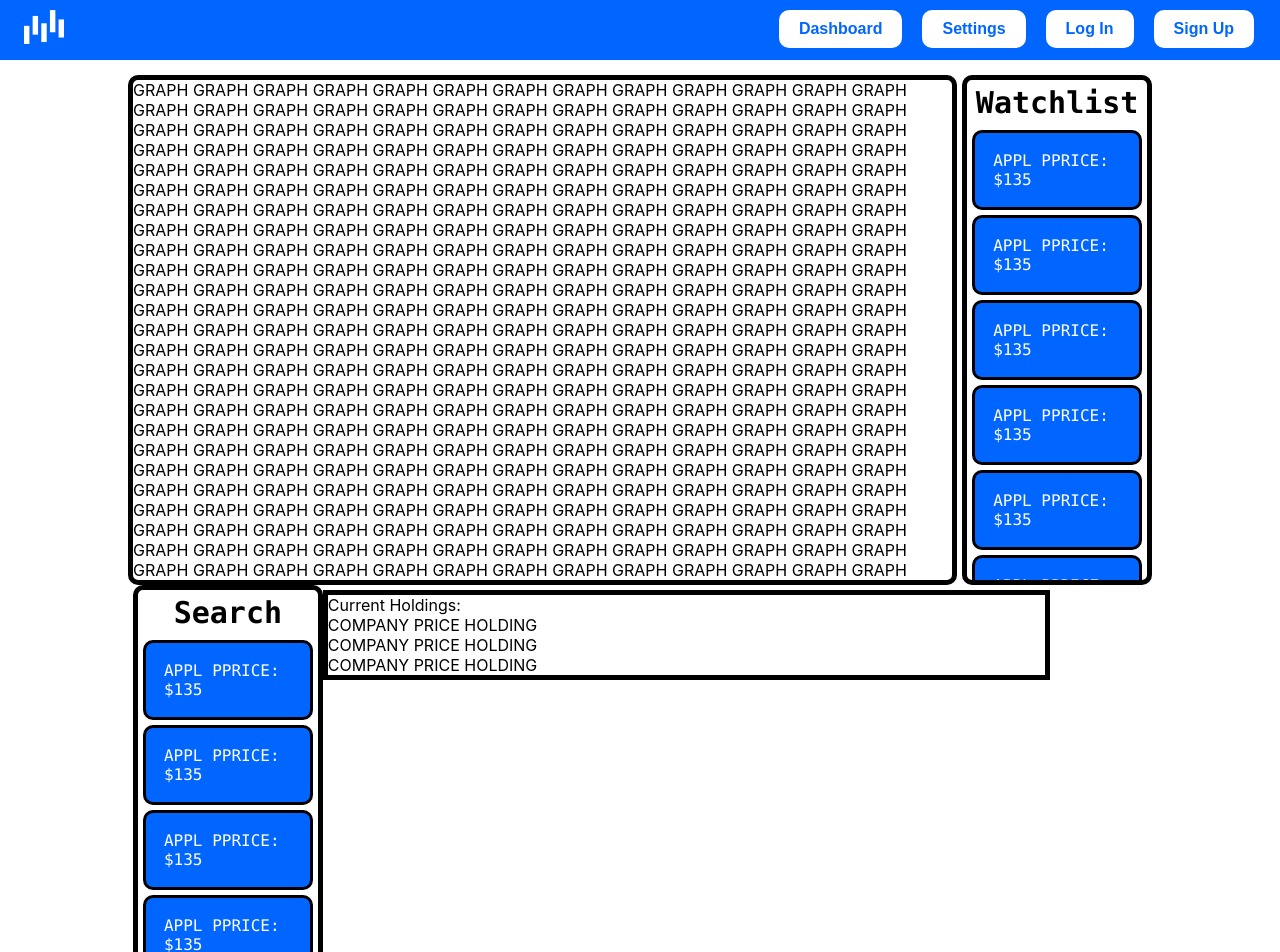
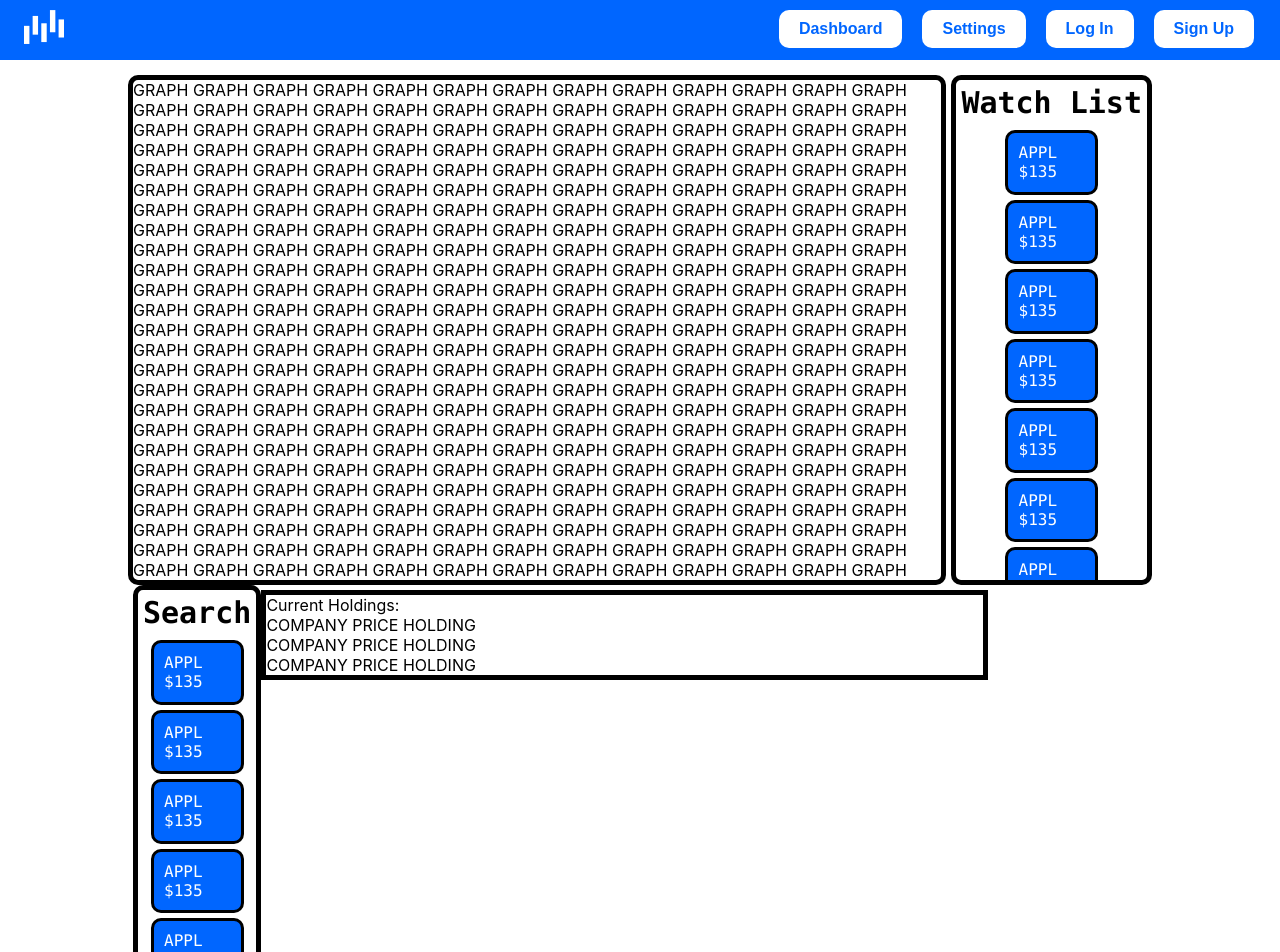
Before and after one commit to mobrien13/paper-trader, a React (Create React App) app in the folder paper-trader/: page /dashboard in a window 1280 px wide. Shown: the top 952 px of the page. Built offline with nearby package versions, Linux system fonts and the light colour scheme.

Commit message:
Added Scroll list as Component

```diff
--- a/paper-trader/src/Components/Pages/Dashboard.css
+++ b/paper-trader/src/Components/Pages/Dashboard.css
@@ -13,6 +13,7 @@
 .graph-box{
     width: 70%;
     max-height: 500px;
+    min-height: 500px;
     height: 50%;
     float:left;
     overflow: hidden;
@@ -27,44 +28,7 @@
 
 }
 
-.scroll-list{
-    display:flex;
-    flex-direction: column;
-    overflow: scroll;
-    float:left;
-    align-items: center;
 
-    margin-left: 5px;
-    max-height: 500px;
-    max-width: 200px;
-    height: 50%;
-
-    border-width: 5px;
-    border-style: solid;
-    border-color: black;
-    border-radius: 10px;
-}
-
-.list-body{
-    text-align: left;
-    border-width: 3px;
-    border-style: solid;
-    border-color: black;
-    border-radius: 10px;
-    padding: 10%;
-    margin: 5px;
-    font-family: source-code-pro, Menlo, Monaco, Consolas, 'Courier New',monospace;
-    color: var(--text-color);
-    background-color: var(--bc);
-}
-
-.list-title{
-    font-family: source-code-pro, Menlo, Monaco, Consolas, 'Courier New',monospace;
-    text-align: center;
-    font-size: 30px;
-    padding: 5px;
-    font-weight: bold;
-}
 
 .holdings{
     height: 25% ;
--- a/paper-trader/src/Components/Pages/Dashboard.js
+++ b/paper-trader/src/Components/Pages/Dashboard.js
@@ -1,6 +1,10 @@
 import React from 'react';
+import ScrollList from '../ScrollList/ScrollList';
 import './Dashboard.css';
 import './Pages.css';
+
+
+
 
 function Dashboard() {
     return (
@@ -56,65 +60,15 @@ function Dashboard() {
               GRAPH  GRAPH GRAPH GRAPH GRAPH GRAPH GRAPH GRAPH GRAPH GRAPH
               GRAPH  GRAPH GRAPH GRAPH GRAPH GRAPH GRAPH GRAPH GRAPH GRAPH
               GRAPH  GRAPH GRAPH GRAPH GRAPH GRAPH GRAPH GRAPH GRAPH GRAPH
-              GRAPH GRAPH GRAPH GRAPH GRAPH GRAPH GRAPH GRAPH GRAPH GRAPH
-              GRAPH  GRAPH GRAPH GRAPH GRAPH GRAPH GRAPH GRAPH GRAPH GRAPH
-              GRAPH  GRAPH GRAPH GRAPH GRAPH GRAPH GRAPH GRAPH GRAPH GRAPH
-              GRAPH  GRAPH GRAPH GRAPH GRAPH GRAPH GRAPH GRAPH GRAPH GRAPH
-              GRAPH  GRAPH GRAPH GRAPH GRAPH GRAPH GRAPH GRAPH GRAPH GRAPH
-              GRAPH  GRAPH GRAPH GRAPH GRAPH GRAPH GRAPH GRAPH GRAPH GRAPH
-              GRAPH  GRAPH GRAPH GRAPH GRAPH GRAPH GRAPH GRAPH GRAPH GRAPH
-              GRAPH  GRAPH GRAPH GRAPH GRAPH GRAPH GRAPH GRAPH GRAPH GRAPH
-              GRAPH  GRAPH GRAPH GRAPH GRAPH GRAPH GRAPH GRAPH GRAPH GRAPH
-              GRAPH  GRAPH GRAPH GRAPH GRAPH GRAPH GRAPH GRAPH GRAPH GRAPH
-              GRAPH  GRAPH GRAPH GRAPH GRAPH GRAPH GRAPH GRAPH GRAPH GRAPH
-              GRAPH  GRAPH GRAPH GRAPH GRAPH GRAPH GRAPH GRAPH GRAPH GRAPH
-              GRAPH GRAPH GRAPH GRAPH GRAPH GRAPH GRAPH GRAPH GRAPH GRAPH
-              GRAPH  GRAPH GRAPH GRAPH GRAPH GRAPH GRAPH GRAPH GRAPH GRAPH
-              GRAPH  GRAPH GRAPH GRAPH GRAPH GRAPH GRAPH GRAPH GRAPH GRAPH
-              GRAPH  GRAPH GRAPH GRAPH GRAPH GRAPH GRAPH GRAPH GRAPH GRAPH
-              GRAPH  GRAPH GRAPH GRAPH GRAPH GRAPH GRAPH GRAPH GRAPH GRAPH
-              GRAPH  GRAPH GRAPH GRAPH GRAPH GRAPH GRAPH GRAPH GRAPH GRAPH
-              GRAPH GRAPH GRAPH GRAPH GRAPH GRAPH GRAPH GRAPH GRAPH GRAPH
-              GRAPH  GRAPH GRAPH GRAPH GRAPH GRAPH GRAPH GRAPH GRAPH GRAPH
-              GRAPH  GRAPH GRAPH GRAPH GRAPH GRAPH GRAPH GRAPH GRAPH GRAPH
-              GRAPH  GRAPH GRAPH GRAPH GRAPH GRAPH GRAPH GRAPH GRAPH GRAPH
-              GRAPH  GRAPH GRAPH GRAPH GRAPH GRAPH GRAPH GRAPH GRAPH GRAPH
-              GRAPH  GRAPH GRAPH GRAPH GRAPH GRAPH GRAPH GRAPH GRAPH GRAPH
-              GRAPH
             </div>
-
           </div>
 
            {/* Watchlist placeholder*/}
-          <div className='scroll-list'>
-            <div className='list-title'>Watchlist</div>
-            <ul>
-              <li className='list-body'>APPL PPRICE: $135</li>
-              <li className='list-body'>APPL PPRICE: $135</li>
-              <li className='list-body'>APPL PPRICE: $135</li>
-              <li className='list-body'>APPL PPRICE: $135</li>
-              <li className='list-body'>APPL PPRICE: $135</li>
-              <li className='list-body'>APPL PPRICE: $135</li>
-              <li className='list-body'>APPL PPRICE: $135</li>
-              <li className='list-body'>APPL PPRICE: $135</li>
-            </ul>
-          </div>
+          <ScrollList title="Watch List" stockName="APPL" price = "$135"> </ScrollList>
 
 
           {/* Search placeholder*/}
-          <div className='scroll-list'>
-            <div className='list-title'>Search</div>
-            <ul>
-              <li className='list-body'>APPL PPRICE: $135</li>
-              <li className='list-body'>APPL PPRICE: $135</li>
-              <li className='list-body'>APPL PPRICE: $135</li>
-              <li className='list-body'>APPL PPRICE: $135</li>
-              <li className='list-body'>APPL PPRICE: $135</li>
-              <li className='list-body'>APPL PPRICE: $135</li>
-              <li className='list-body'>APPL PPRICE: $135</li>
-              <li className='list-body'>APPL PPRICE: $135</li>
-            </ul>
-          </div>
+          <ScrollList title="Search" stockName="APPL" price = "$135"> </ScrollList>
 
           {/* holdings placeholder*/}
           <div className='holdings'>
--- /dev/null
+++ b/paper-trader/src/Components/ScrollList/ScrollList.css
@@ -0,0 +1,39 @@
+.scroll-list{
+    display:flex;
+    flex-direction: column;
+    overflow: scroll;
+    float:left;
+    align-items: center;
+
+    margin-left: 5px;
+    max-height: 500px;
+    min-height: 500px;
+    max-width: 200px;
+    height: 50%;
+
+    border-width: 5px;
+    border-style: solid;
+    border-color: black;
+    border-radius: 10px;
+}
+
+.list-body{
+    text-align: left;
+    border-width: 3px;
+    border-style: solid;
+    border-color: black;
+    border-radius: 10px;
+    padding: 10%;
+    margin: 5px;
+    font-family: source-code-pro, Menlo, Monaco, Consolas, 'Courier New',monospace;
+    color: var(--text-color);
+    background-color: var(--bc);
+}
+
+.list-title{
+    font-family: source-code-pro, Menlo, Monaco, Consolas, 'Courier New',monospace;
+    text-align: center;
+    font-size: 30px;
+    padding: 5px;
+    font-weight: bold;
+}
--- /dev/null
+++ b/paper-trader/src/Components/ScrollList/ScrollList.js
@@ -0,0 +1,27 @@
+import './ScrollList.css';
+
+function ScrollList(props){
+
+    return(
+        <>
+        <div className='scroll-list'>
+            <div className='list-title'>{props.title}</div>
+            <ul>
+                <li className='list-body'>{props.stockName} {props.price}</li>
+                <li className='list-body'>{props.stockName} {props.price}</li>
+                <li className='list-body'>{props.stockName} {props.price}</li>
+                <li className='list-body'>{props.stockName} {props.price}</li>
+                <li className='list-body'>{props.stockName} {props.price}</li>
+                <li className='list-body'>{props.stockName} {props.price}</li>
+                <li className='list-body'>{props.stockName} {props.price}</li>
+                <li className='list-body'>{props.stockName} {props.price}</li>
+            </ul>
+        </div>
+        </>
+
+    );
+
+}
+
+
+export default ScrollList;
```
